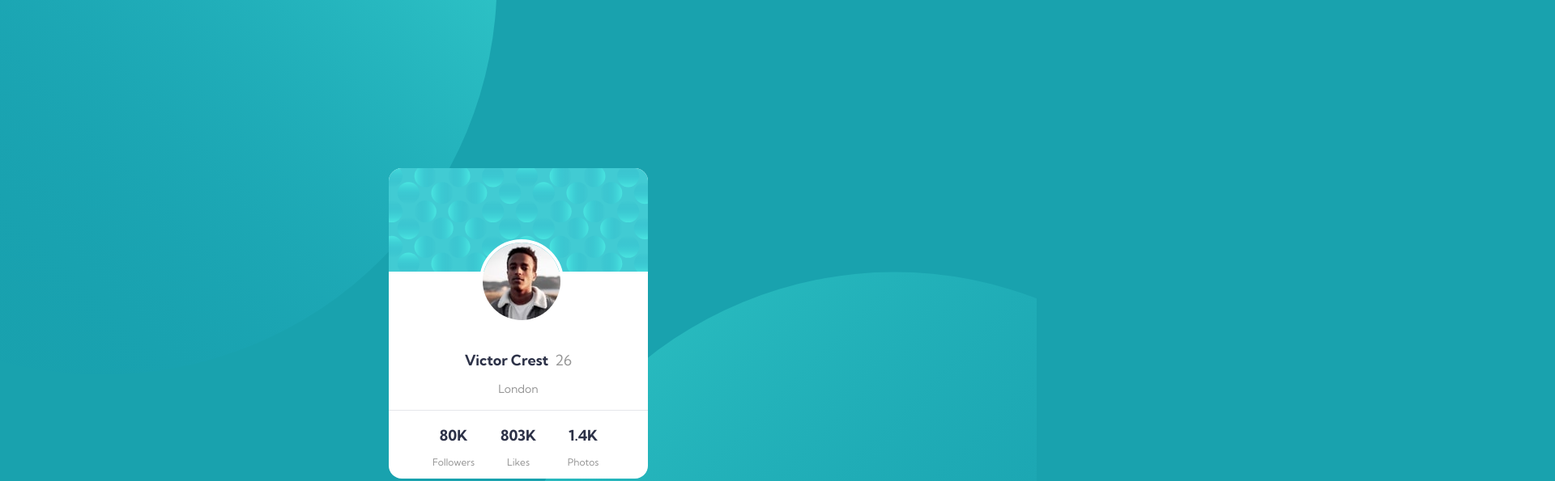
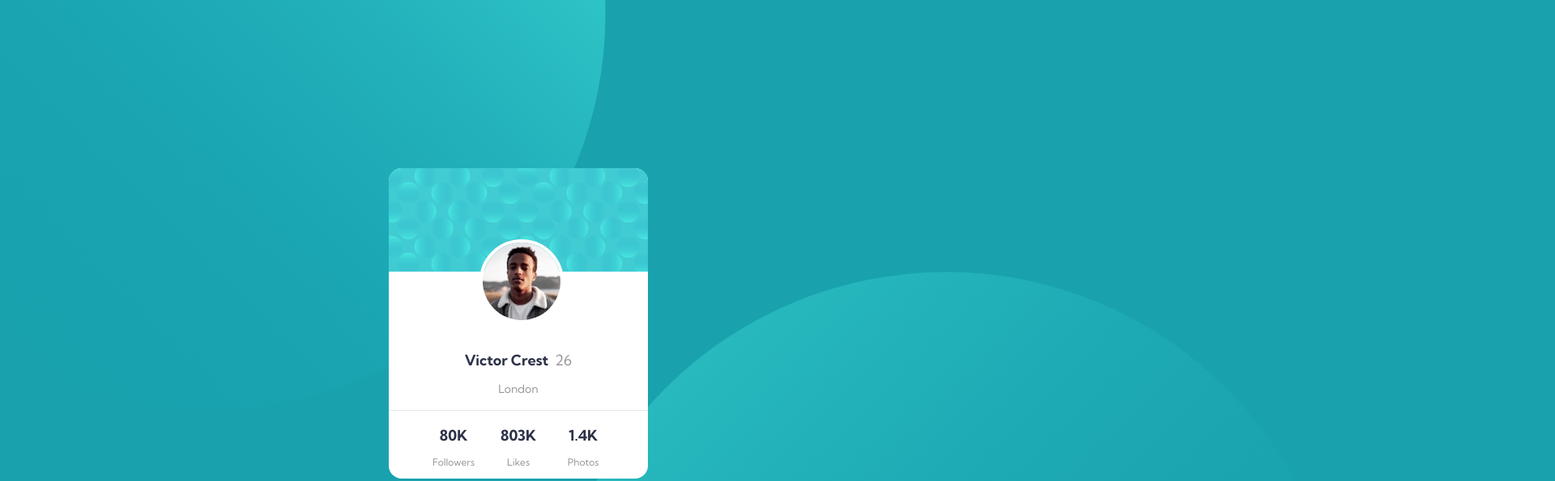
Before and after one commit to natarajchakraborty/profile-card, a website: page index.html in a window 1280 px wide. Shown: the top 595 px of the page at 81% size, 1920 px wide, since content can reach past the window. Drawn offline with Linux system fonts and the light colour scheme.

Commit message:
finnal 1

```diff
--- a/index.html
+++ b/index.html
@@ -14,9 +14,9 @@
 
 <body class="font-body text-base18 bg-darkcyan  relative block overflow-hidden">
     <!-- image -->
-    <!-- <div class="absolute topimage  z-10">
+    <div class="absolute topimage  z-10">
         <img src="images/bg-pattern-top.svg" alt="topPattern">
-      </div> -->
+      </div>
   <div class="min-h-screen flex flex-col justify-center items-center relative">
 
     <div class="mx-7 h-96 bg-white rounded-2xl relative block overflow-hidden w-80 z-30">
@@ -73,9 +73,9 @@
 
   </div>
     <!-- image -->
-    <!-- <div class="absolute bottomimage z-10">
+    <div class="absolute bottomimage z-10">
         <img src="images/bg-pattern-bottom.svg" alt="bottomPattern">
-      </div> -->
+      </div>
 </body>
 
 </html>
--- a/src/style.css
+++ b/src/style.css
@@ -2,7 +2,7 @@
 @tailwind components;
 @tailwind utilities;
 
-/* .topimage {
+.topimage {
     height: 100vh;
     width: 100vw;
     top: -59vh;
@@ -14,11 +14,11 @@
     width: 400vw;
     top: 42%;
     left: 53%;
-} */
+}
 
-body{
+/* body{
     background-image:url('../images/bg-pattern-top.svg'), url('../images/bg-pattern-bottom.svg');
     background-position: right 52vw bottom 42vh, left 48vw top 42vh;
     background-attachment: fixed;
     background-repeat: no-repeat, no-repeat
-}
+} */
```
Also changed, not shown: style.css.
